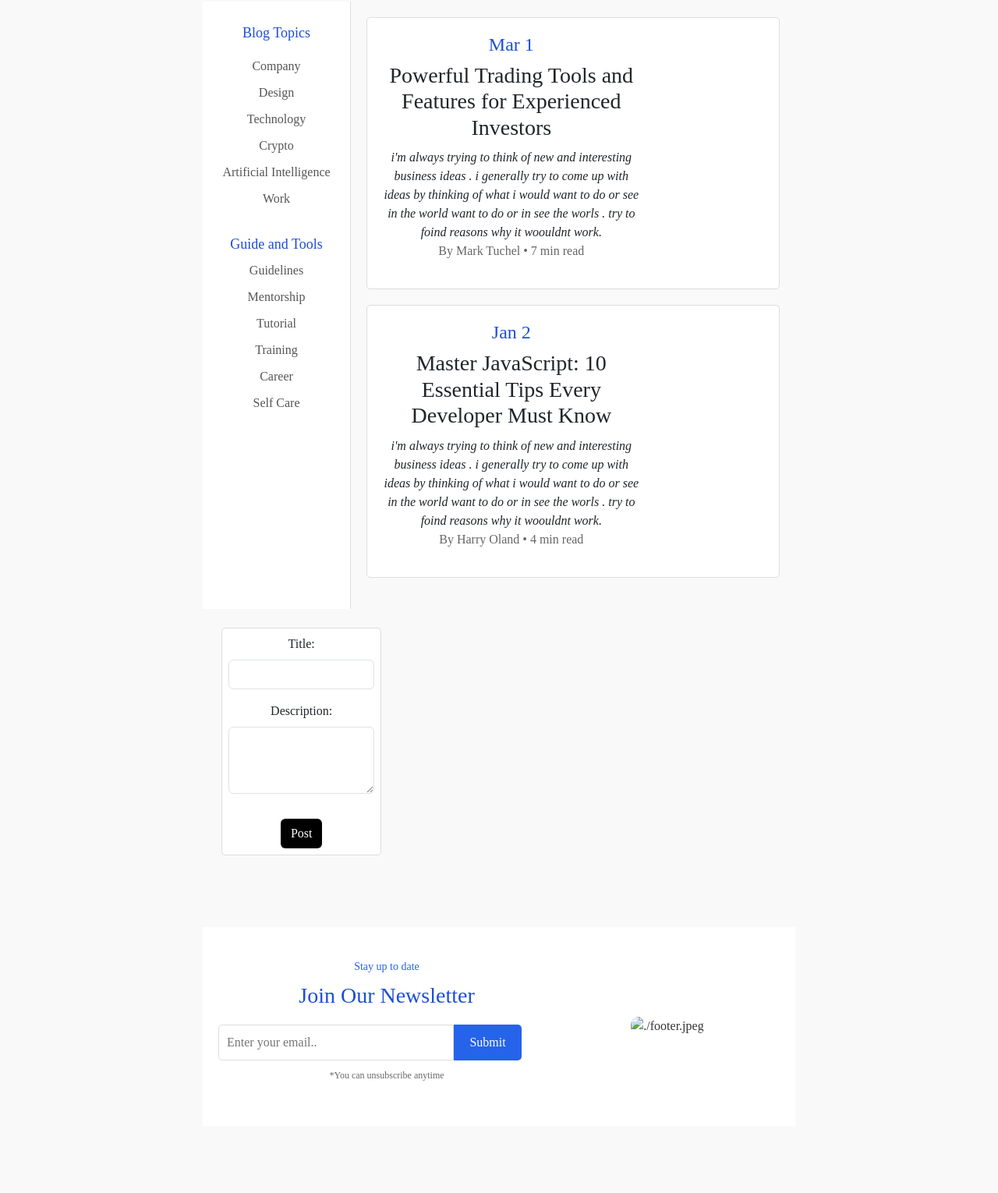
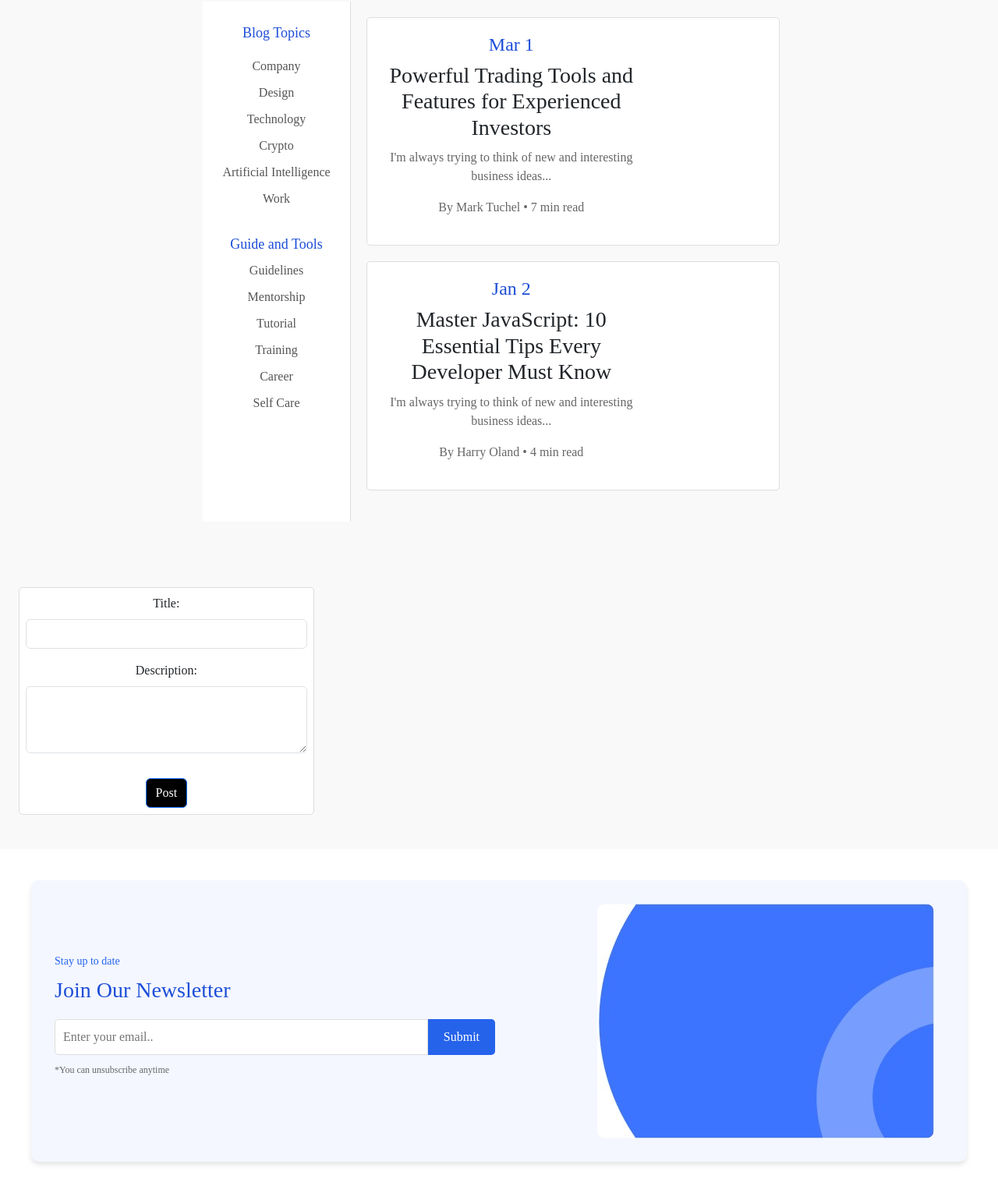
Before and after one commit to AniqaSohail/mini-firebase-project, a plain HTML site: page index.html in a window 1280 px wide. Shown: the part 381-1911 px from the top of the page at 78% size. Before the commit the page ends 1885 px from the top, so only its background shows below. Drawn offline with nearby package versions, Linux system fonts and the light colour scheme; some packages are replaced by stand-ins of ours; a script that the page names is missing; a web font is replaced by a local one.

Commit message:
added index.html

```diff
--- a/index.html
+++ b/index.html
@@ -1,5 +1,6 @@
 <!DOCTYPE html>
 <html lang="en">
+
 <head>
   <meta charset="UTF-8">
   <meta name="viewport" content="width=device-width, initial-scale=1.0">
@@ -7,9 +8,10 @@
 
   <link href="https://cdn.jsdelivr.net/npm/bootstrap@5.3.3/dist/css/bootstrap.min.css" rel="stylesheet"
     integrity="sha384-QWTKZyjpPEjISv5WaRU9OFeRpok6YctnYmDr5pNlyT2bRjXh0JMhjY6hW+ALEwIH" crossorigin="anonymous">
-<link rel="stylesheet">
+  <script src="https://cdn.jsdelivr.net/npm/sweetalert2@11"></script>
   <link rel="stylesheet" href="./style.css">
 </head>
+
 <body>
   <header>
     <div class="logo">Coranu</div>
@@ -21,12 +23,6 @@
     </div>
   </header>
 
-  <!-- <main class="container">
-    <section class="intro">
-      <h1><b>Thoughts, Ideas, and Stories </b></h1>
-      <p>A space where creativity flows, ideas take shape, and stories come to life. Dive in, explore, and connect with insights that inspire and resonate.</p>
-    </section> -->
-<!-- catogeries -->
   <section class="intro-section">
     <div class="intro-content">
       <h1>Thoughts, Ideas, and Stories</h1>
@@ -42,10 +38,6 @@
         <button>AI</button>
       </div>
     </div>
-
-
-
-
     <div class="content-wrapper">
       <!-- Sidebar -->
       <aside class="sidebar">
@@ -75,41 +67,26 @@
 
       <!-- Main Content -->
       <section class="main-content">
-        <!-- <h2>Trending Topics</h2> -->
         <div class="card">
-
           <div class="card-content">
             <h4>Mar 1</h4>
             <h3>Powerful Trading Tools and Features for Experienced Investors</h3>
-          <i>i'm always trying to think of new and interesting business ideas .
-         i generally try to come up with ideas by thinking  of what i would want to do
-         or see in the world want to do or in see the worls .
-          try to foind reasons why it woouldnt work.</i>
+            <p>I'm always trying to think of new and interesting business ideas...</p>
             <p>By Mark Tuchel &bull; 7 min read</p>
           </div>
         </div>
         <div class="card">
-
           <div class="card-content">
             <h4>Jan 2</h4>
             <h3>Master JavaScript: 10 Essential Tips Every Developer Must Know</h3>
-            <i>i'm always trying to think of new and interesting business ideas .
-                i generally try to come up with ideas by thinking  of what i would want to do
-                or see in the world want to do or in see the worls .
-                 try to foind reasons why it woouldnt work.</i>
+            <p>I'm always trying to think of new and interesting business ideas...</p>
             <p>By Harry Oland &bull; 4 min read</p>
           </div>
         </div>
       </section>
     </div>
-  </main>
-<!-- post-app -->
+  </section>
 
-<!-- <nav class="navbar bg-body-tertiary">
-    <div class="container-fluid">
-        <a class="navbar-brand" href="#">Post App</a>
-    </div>
-</nav> -->
   <center>
     <div class="container-fluid">
       <div class="row">
@@ -117,36 +94,30 @@
           <div class="card p-2">
             <div class="mb-3">
               <label for="exampleFormControlInput1" class="form-label">Title:</label>
-                    <input id="title" type="text" class="form-control" id="exampleFormControlInput1">
+              <input id="title" type="text" class="form-control">
             </div>
             <div class="mb-3">
               <label for="exampleFormControlTextarea1" class="form-label">Description:</label>
-                    <textarea id="description" class="form-control" id="exampleFormControlTextarea1" rows="3"></textarea>
+              <textarea id="description" class="form-control" rows="3"></textarea>
             </div>
-
             <div class="mt-3">
-                        <button onclick="post()" class="btn">Post</button>
-                    </div>
+              <button onclick="post()" class="btn btn-primary">Post</button>
             </div>
           </div>
         </div>
         <div id="post" class="p-4 col-8">
+          <!-- New posts will appear here -->
         </div>
       </div>
     </div>
   </center>
 
-
-<script src="https://cdn.jsdelivr.net/npm/sweetalert2@11"></script>
   <script src="https://cdn.jsdelivr.net/npm/bootstrap@5.3.3/dist/js/bootstrap.bundle.min.js"
     integrity="sha384-YvpcrYf0tY3lHB60NNkmXc5s9fDVZLESaAA55NDzOxhy9GkcIdslK1eN7N6jIeHz"
     crossorigin="anonymous"></script>
-<script src="./app.js"></script>
+  <script src="./post.js"></script>
 
-
-
-  <!-- footer -->
-  <section class="newsletter-section
+  <section class="newsletter-section">
     <div class="newsletter-container">
       <div class="newsletter-content">
         <p class="small-heading">Stay up to date</p>
@@ -158,9 +129,10 @@
         <p class="unsubscribe-text">*You can unsubscribe anytime</p>
       </div>
       <div class="newsletter-image">
-        <!-- Placeholder for image -->
-        <img src="./images/footer.jpeg" alt="./footer.jpeg">
+        <img src="./footer.jpeg" alt="Footer image">
       </div>
     </div>
+  </section>
 </body>
+
 </html>
```
Lines whose indentation alone changed are shown as unchanged.
